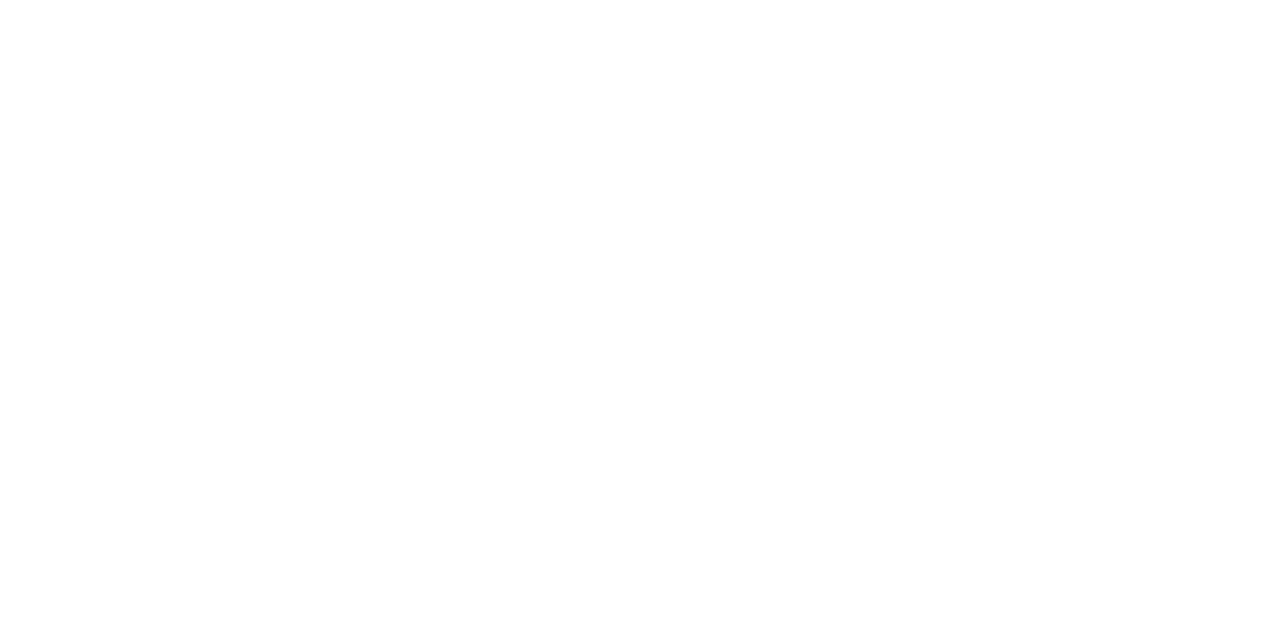
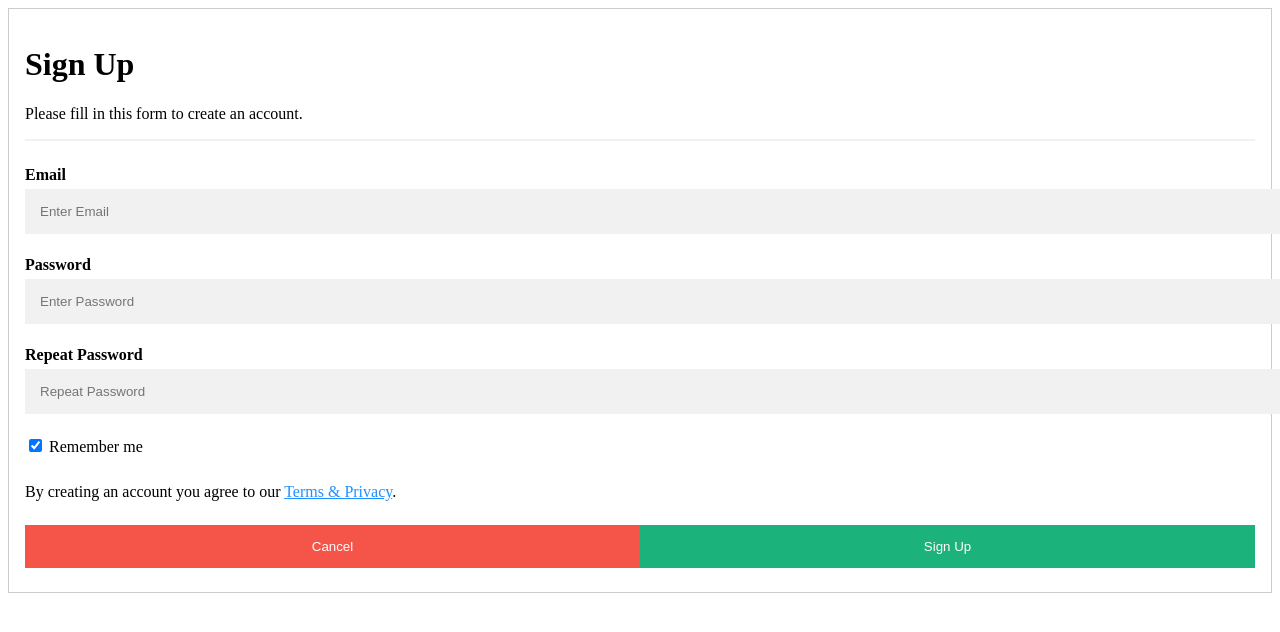
Before and after one commit to acciojob/signup-form-car-S-Manisha, a website: page main.html in a window 1280 px wide. Drawn offline with Linux system fonts and the light colour scheme.

Commit message:
created a submission

```diff
--- a/main.html
+++ b/main.html
@@ -4,6 +4,34 @@
 
 <head>
 	<link rel="stylesheet" href="styles.css">
+	<form action="action_page.php" style="border:1px solid #ccc">
+  <div class="container">
+    <h1>Sign Up</h1>
+    <p>Please fill in this form to create an account.</p>
+    <hr>
+
+    <label for="email"><b>Email</b></label>
+    <input type="text" placeholder="Enter Email" name="email" required>
+
+    <label for="psw"><b>Password</b></label>
+    <input type="password" placeholder="Enter Password" name="psw" required>
+
+    <label for="psw-repeat"><b>Repeat Password</b></label>
+    <input type="password" placeholder="Repeat Password" name="psw-repeat" required>
+
+    <label>
+      <input type="checkbox" checked="checked" name="remember" style="margin-bottom:15px"> Remember me
+    </label>
+
+    <p>By creating an account you agree to our <a href="#" style="color:dodgerblue">Terms & Privacy</a>.</p>
+
+    <div class="clearfix">
+      <button type="button" class="cancelbtn">Cancel</button>
+      <button type="submit" class="signupbtn">Sign Up</button>
+    </div>
+  </div>
+</form>
+
 </head>
 
 <body>
--- a/styles.css
+++ b/styles.css
@@ -1,2 +1,70 @@
+{box-sizing: border-box}
+
+/* Full-width input fields */
+  input[type=text], input[type=password] {
+  width: 100%;
+  padding: 15px;
+  margin: 5px 0 22px 0;
+  display: inline-block;
+  border: none;
+  background: #f1f1f1;
+}
+
+input[type=text]:focus, input[type=password]:focus {
+  background-color: #ddd;
+  outline: none;
+}
+
+hr {
+  border: 1px solid #f1f1f1;
+  margin-bottom: 25px;
+}
+
+/* Set a style for all buttons */
+button {
+  background-color: #04AA6D;
+  color: white;
+  padding: 14px 20px;
+  margin: 8px 0;
+  border: none;
+  cursor: pointer;
+  width: 100%;
+  opacity: 0.9;
+}
+
+button:hover {
+  opacity:1;
+}
+
+/* Extra styles for the cancel button */
+.cancelbtn {
+  padding: 14px 20px;
+  background-color: #f44336;
+}
+
+/* Float cancel and signup buttons and add an equal width */
+.cancelbtn, .signupbtn {
+  float: left;
+  width: 50%;
+}
+
+/* Add padding to container elements */
+.container {
+  padding: 16px;
+}
+
+/* Clear floats */
+.clearfix::after {
+  content: "";
+  clear: both;
+  display: table;
+}
+
+/* Change styles for cancel button and signup button on extra small screens */
+@media screen and (max-width: 300px) {
+  .cancelbtn, .signupbtn {
+    width: 100%;
+  }
+}
 
 /* Your CSS Code here. */
```
